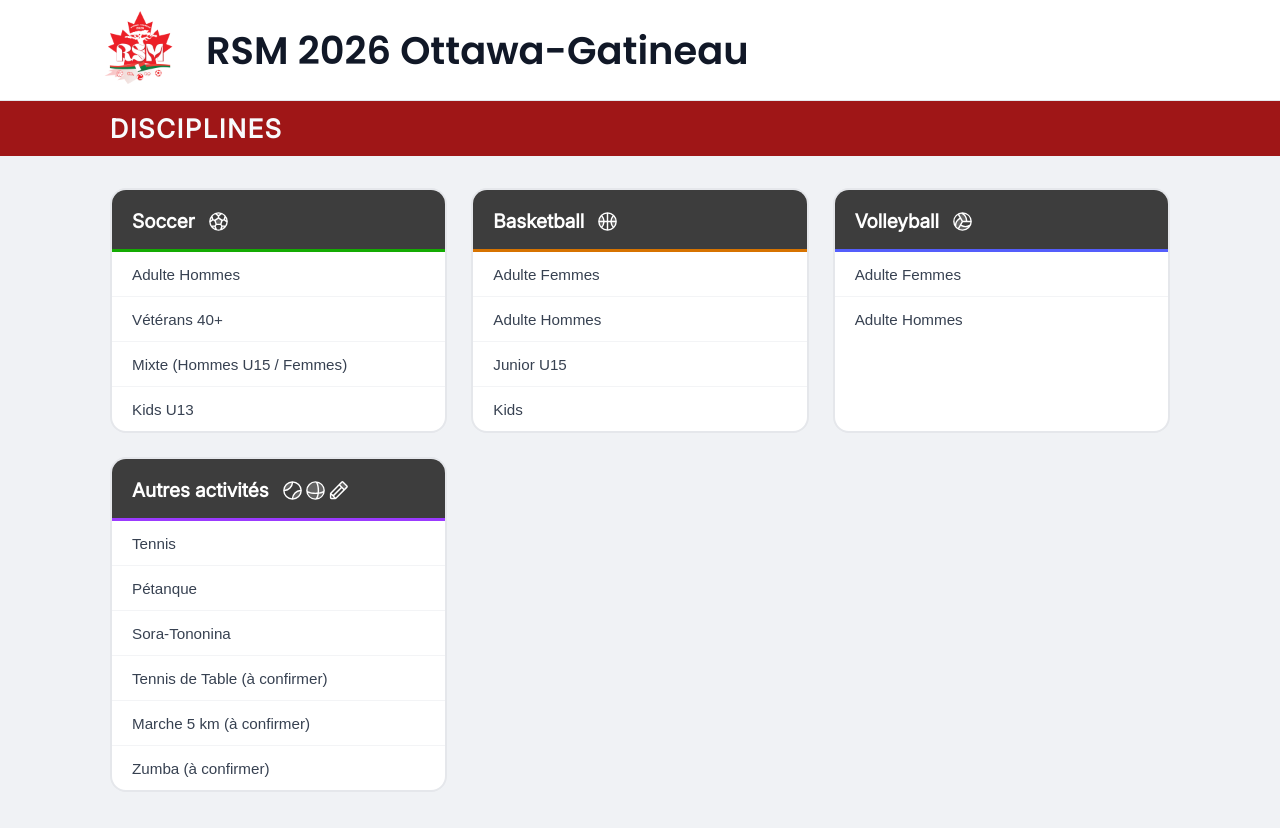
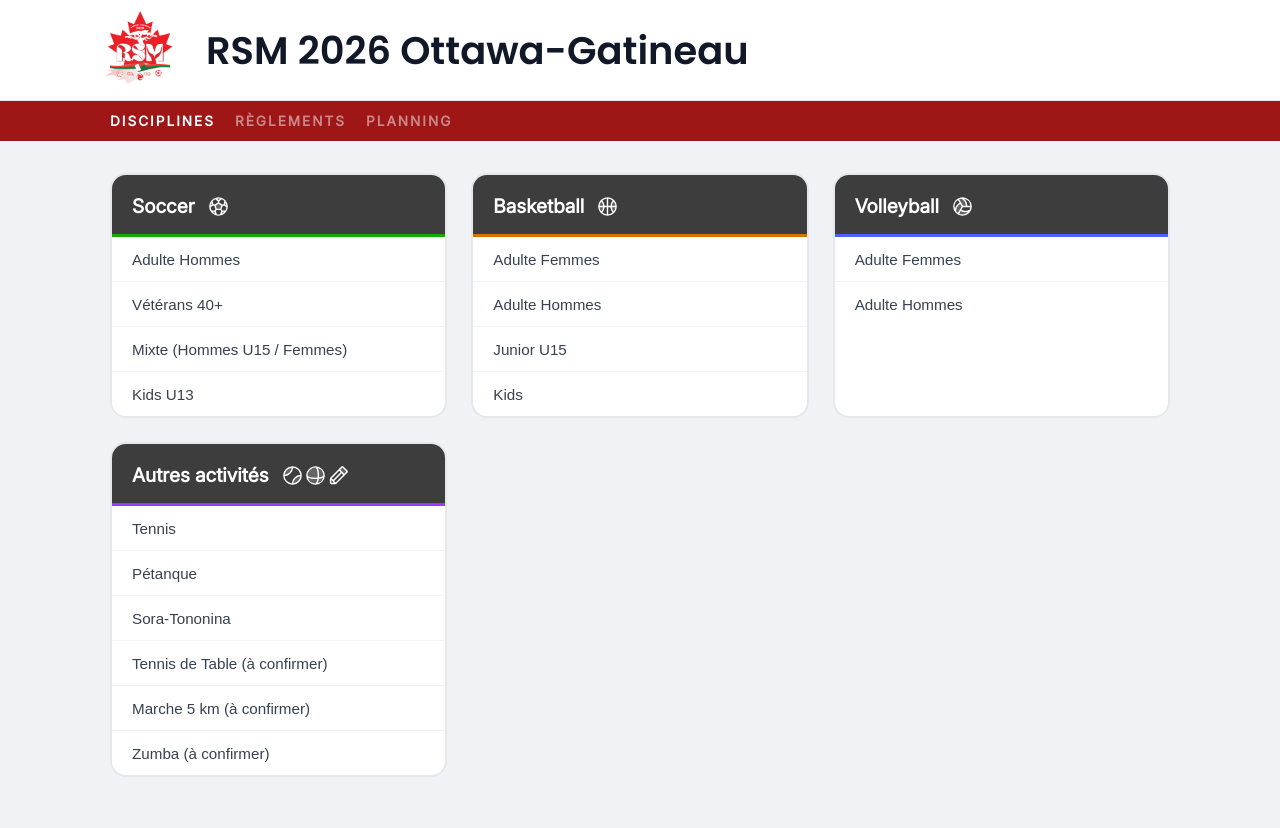
Before and after one commit to matth9597/Rsm2026, a React (Vite) app: page / in a window 1280 px wide. Shown: the top 828 px of the page. Built offline with nearby package versions, Linux system fonts and the light colour scheme.

Commit message:
adding planning, reglement and disipline in menu toolbar

```diff
--- a/src/App.css
+++ b/src/App.css
@@ -63,10 +63,6 @@ body {
   background-color: #9f1617;
   color: #f8fafc;
   padding: 10px 0;
-  font-size: 0.85rem;
-  font-weight: 600;
-  text-transform: uppercase;
-  letter-spacing: 2px;
 }
 
 .bande-content {
@@ -78,12 +74,58 @@ body {
   gap: 12px;
 }
 
-.bande-title-left {
-  color: #f8fafc;
-  font-size: 1.1rem;
+.bande-nav {
+  display: flex;
+  gap: 20px;
+}
+
+.nav-item {
+  font-size: 0.85rem;
   font-weight: 600;
   text-transform: uppercase;
   letter-spacing: 2px;
+  color: rgba(248, 250, 252, 0.5) !important;
+  text-decoration: none;
+  transition: color 0.3s ease;
+  cursor: pointer;
+  background: transparent;
+  border: none;
+}
+
+.nav-item:hover {
+  color: rgba(248, 250, 252, 0.8) !important;
+}
+
+.nav-item.active {
+  color: #ffffff !important;
+  opacity: 1 !important;
+  border: none !important;
+}
+
+/* ─── SUB-HEADER INFO ───────────────────────────────────────── */
+
+.sub-header-info {
+  width: 100%;
+  background-color: #F9FAFB;
+  border-bottom: 1px solid #E5E7EB;
+  padding: 10px 0;
+}
+
+.sub-header-info .bande-content {
+  max-width: 1100px;
+  margin: 0 auto;
+  padding: 0 20px;
+  display: flex;
+  align-items: center;
+  justify-content: flex-start;
+}
+
+.info-text {
+  font-size: 0.85rem;
+  color: #4B5563;
+  font-weight: 600;
+  text-transform: uppercase;
+  letter-spacing: 1.2px;
 }
 
 /* ─── HOME GRID WRAPPER ─────────────────────────────────────── */
@@ -506,3 +548,34 @@ body {
     flex-direction: column;
   }
 }
+
+/* ─── Planning ────────────────────────────────────────────── */
+
+/* Le conteneur doit être large comme tes barres */
+.iframe-wrapper {
+  width: 100%;
+  max-width: 1100px; /* Aligné sur ta bande-content */
+  margin: 20px auto;
+  padding: 0 20px;
+  box-sizing: border-box;
+}
+
+/* L'iframe doit prendre TOUTE la place du conteneur */
+.google-sheet-iframe {
+  width: 100%;       /* <--- Obligatoire pour la largeur */
+  height: 85vh;      /* <--- Hauteur (85% de la hauteur de l'écran) */
+  border: 1px solid #e5e7eb;
+  border-radius: 12px;
+  box-shadow: 0 4px 12px rgba(0, 0, 0, 0.1);
+  display: block;
+}
+
+/* Correction pour mobile : on réduit la hauteur sur petit écran */
+@media (max-width: 768px) {
+  .google-sheet-iframe {
+    height: 70vh;
+  }
+  .iframe-wrapper {
+    padding: 0 10px;
+  }
+}
--- a/src/App.jsx
+++ b/src/App.jsx
@@ -1,8 +1,9 @@
-import { Routes, Route, useLocation, useNavigate } from "react-router-dom";
+import { Routes, Route, useLocation, useNavigate, NavLink } from "react-router-dom";
 import Home from "./pages/Home";
 import Details from "./pages/Details";
 import "./App.css";
 import { sportsData } from "./data";
+import Reglement from './pages/Reglement';
 
 export default function App() {
   const location = useLocation();
@@ -10,10 +11,7 @@ export default function App() {
   const currentSport = Object.values(sportsData).find(
     (s) => s.slug === slugFromUrl,
   );
-  const texteBande =
-    location.pathname === "/"
-      ? "Disciplines"
-      : currentSport?.categorie || "DÉTAILS";
+  const texteBande = currentSport?.categorie || "DÉTAILS";
   const navigate = useNavigate();
 
   return (
@@ -24,25 +22,47 @@ export default function App() {
           <span className="brand-name">RSM 2026 Ottawa-Gatineau</span>
         </div>
       </header>
-
       <div className="sub-header-bande">
         <div className="bande-content">
-          {location.pathname !== "/" && (
-            <>
-              <button className="btn-home-simple" onClick={() => navigate("/")}>
-                <img src="/home.png" alt="Home" className="home-icon-img" />
-              </button>
-              {/* TRAIT SÉPARATEUR */}
-              <span className="separateur-vertical"></span>
-            </>
-          )}
-          <span className="bande-title-left">{texteBande}</span>
+          <nav className="bande-nav">
+            <NavLink
+              to="/"
+              className={({ isActive }) => {
+                  const currentPath = location.pathname.replace('/', '');
+                  const isSportPage = Object.values(sportsData).some(sport => sport.slug === currentPath);
+                  return (isActive || isSportPage) ? 'nav-item active' : 'nav-item';
+              }}
+            >
+              Disciplines
+            </NavLink>
+
+            <NavLink
+              to="/reglements"
+              className={({ isActive }) => (isActive ? 'nav-item active' : 'nav-item')}
+            >
+              Règlements
+            </NavLink>
+
+            <NavLink
+              to="/planning"
+              className={({ isActive }) => (isActive ? 'nav-item active' : 'nav-item')}
+            >
+              Planning
+            </NavLink>
+          </nav>
         </div>
       </div>
-
+      {location.pathname !== "/" && location.pathname !== "/reglements" && location.pathname !== "/planning" && (
+        <div className="sub-header-info">
+          <div className="bande-content">
+            <span className="info-text">{texteBande}</span>
+          </div>
+        </div>
+      )}
       <main className="main-content">
         <Routes>
           <Route path="/" element={<Home />} />
+          <Route path="/reglements" element={<Reglement />} />
           <Route path="/:slug" element={<Details />} />
         </Routes>
       </main>
```
Also changed, not shown: public/home.png (deleted).
